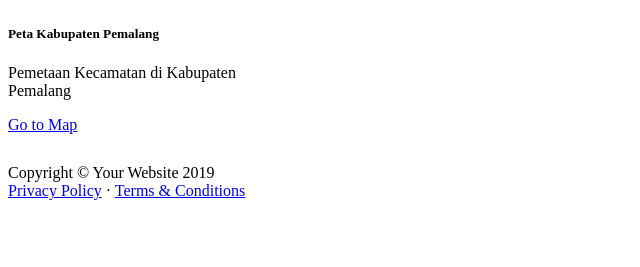
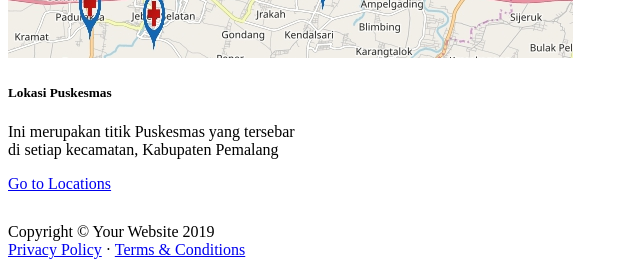
Before and after one commit to AfishF/gispbd, a CodeIgniter app: page /gispbd/ in a window 1280 px wide. Shown: the part 1266-1533 px from the top of the page, without its empty margins (0-640 px from the left). Before the commit the page ends 1466 px from the top, so only its background shows below. Run offline with CodeIgniter, Linux system fonts and the light colour scheme; some libraries are stand-ins or nearby versions.

Commit message:
Pin Location
success

```diff
--- a/application/views/menu/v_home.php
+++ b/application/views/menu/v_home.php
@@ -11,11 +11,11 @@
                     <li class="breadcrumb-item active">Home</li>
                 </ol>
                 <div class="card" style="width: 18rem">
-                    <img src="<?= base_url('assets/img/Pemetaan.jpg') ?>" class="card-img-top" alt="">
+                    <img src="<?= base_url('assets/img/thumbnail2.jpg') ?>" class="card-img-top" alt="">
                     <div class="card-body">
-                        <h5 class="card-title">Peta Kabupaten Pemalang</h5>
-                        <p class="card-text">Pemetaan Kecamatan di Kabupaten Pemalang</p>
-                        <a href="<?= base_url('map'); ?>" class="btn btn-secondary">Go to Map</a>
+                        <h5 class="card-title">Lokasi Puskesmas</h5>
+                        <p class="card-text">Ini merupakan titik Puskesmas yang tersebar di setiap kecamatan, Kabupaten Pemalang</p>
+                        <a href="<?= base_url('map'); ?>" class="btn btn-secondary">Go to Locations</a>
                     </div>
                 </div>
             </div>
```
Also changed, not shown: application/controllers/Map.php (+5 -5 lines), application/views/menu/v_map.php (+18 -30 lines), assets/img/marker_puskesmas.png (added), assets/img/thumbnail.jpg (added), assets/img/thumbnail2.jpg (added).
